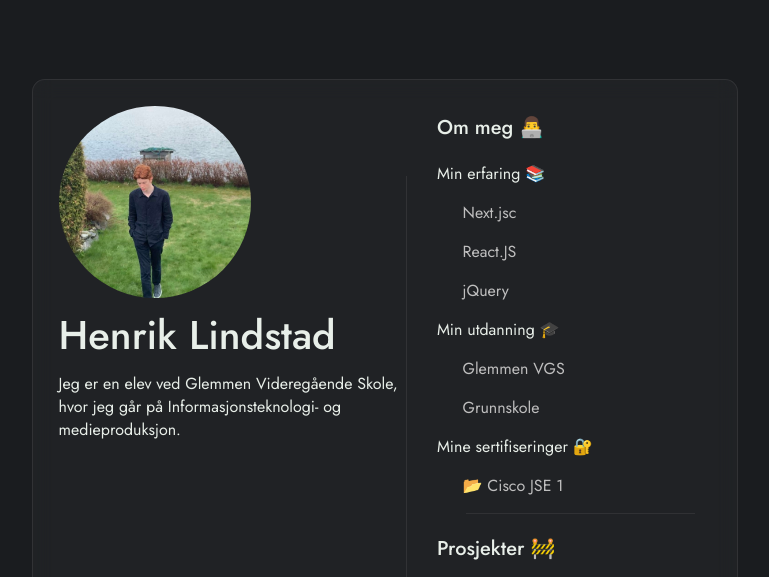
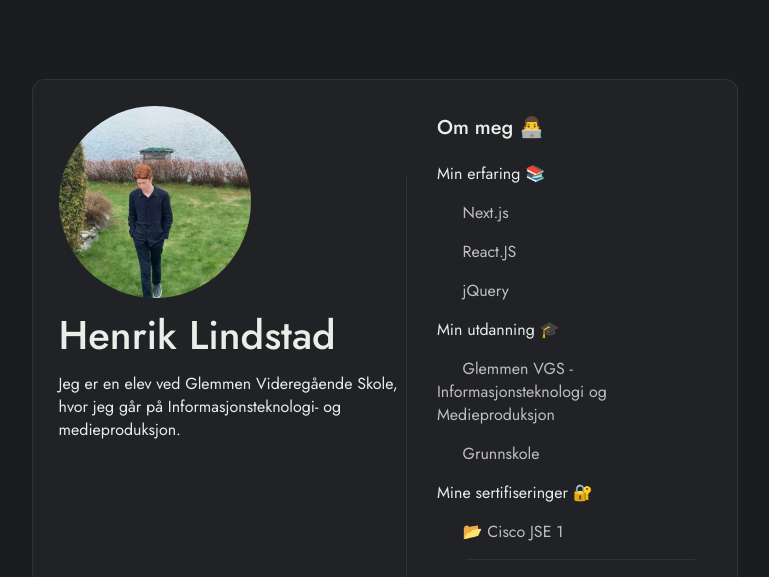
Before and after one commit to henrikhlind/henrikhlind.github.io, a plain HTML site: page index.html in a window 1280 px wide. Shown: the top 577 px of the page, without its empty margins (255-1024 px from the left). Drawn offline with Linux system fonts and the light colour scheme.

Commit message:
Update index.html

```diff
--- a/index.html
+++ b/index.html
@@ -31,13 +31,13 @@
           <h3>Om meg 👨‍💻</h3>
           <div class="list">
             <h3>Min erfaring 📚</h3>
-            <h3>Next.jsc </h3>
+            <h3>Next.js </h3>
             <h3>React.JS</h3>
             <h3>jQuery</h3>
           </div>
           <div class="list">
             <h3>Min utdanning 🎓</h3>
-            <h3>Glemmen VGS</h3>
+            <h3>Glemmen VGS - Informasjonsteknologi og Medieproduksjon</h3>
             <h3>Grunnskole</h3>
           </div>
           <div class="list">
```
